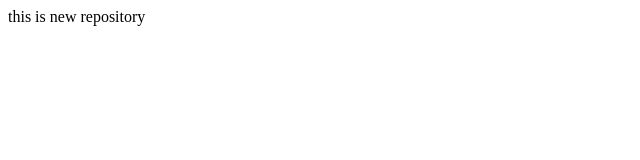
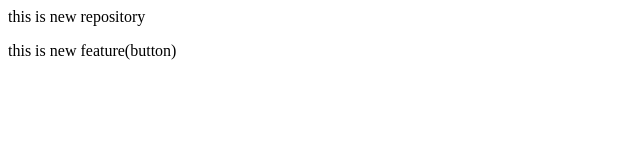
Before and after one commit to Adinath02/localrepo, a plain HTML site: page index.html in a window 1280 px wide. Shown: the whole page, without its empty margins (0-640 px from the left). Drawn offline with Linux system fonts and the light colour scheme.

Commit message:
new button

```diff
--- a/index.html
+++ b/index.html
@@ -1,2 +1,3 @@
 
 <p>this is new repository</p>
+<P>this is new feature(button) </P>
```
